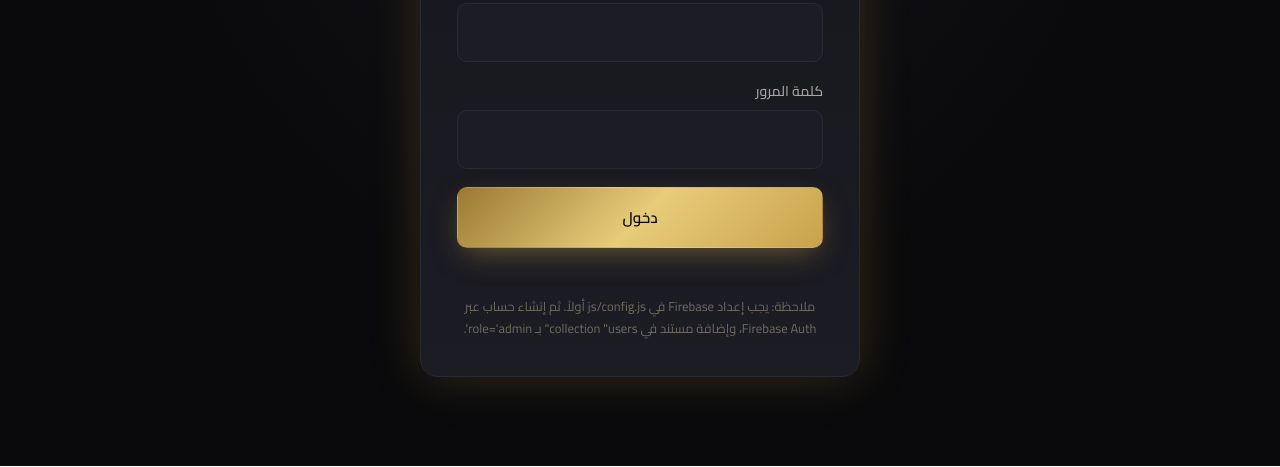
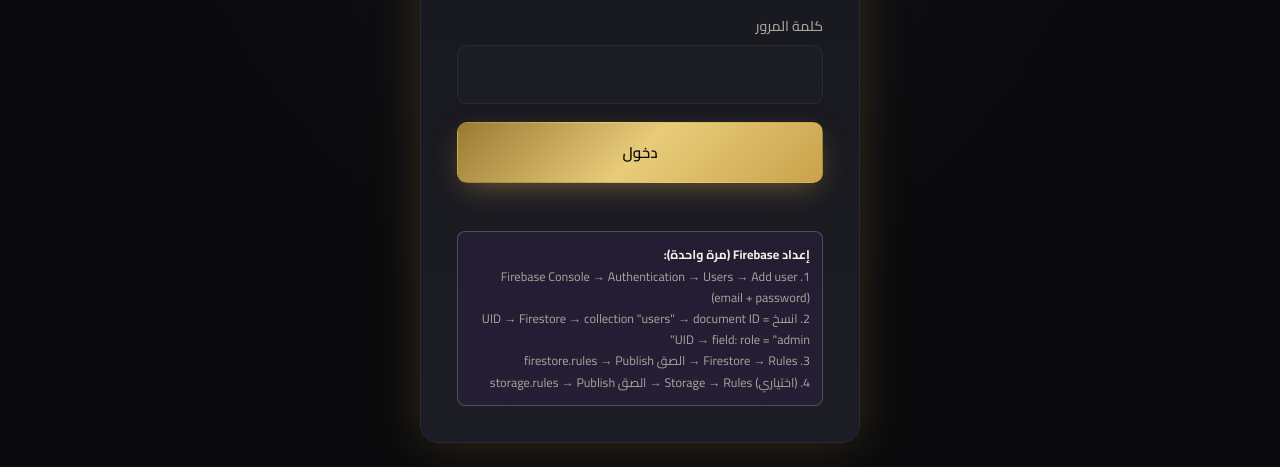
Before and after one commit to mohamedmohnad88-byte/alpha-house-website, a website: page admin/login.html in a window 1280 px wide. Shown: the part 334-801 px from the top of the page. Drawn offline with Linux system fonts and the light colour scheme.

Commit message:
Improve admin error messages and Firebase setup guidance

```diff
--- a/admin/login.html
+++ b/admin/login.html
@@ -33,9 +33,13 @@
         <button type="submit" class="btn btn-primary btn-block">دخول</button>
         <p class="form-status" id="status"></p>
       </form>
-      <p style="text-align:center;color:var(--text-dim);font-size:0.8rem;margin-top:16px;">
-        ملاحظة: يجب إعداد Firebase في js/config.js أولاً. ثم إنشاء حساب عبر Firebase Auth، وإضافة مستند في collection "users" بـ role='admin'.
-      </p>
+      <div style="margin-top:16px;padding:12px;background:rgba(138,79,255,0.08);border:1px solid var(--v-border-strong,rgba(201,201,212,0.28));border-radius:8px;font-size:0.78rem;color:var(--text-muted);">
+        <strong style="color:var(--text);">إعداد Firebase (مرة واحدة):</strong><br/>
+        1. Firebase Console → Authentication → Users → Add user (email + password)<br/>
+        2. انسخ UID → Firestore → collection "users" → document ID = UID → field: role = "admin"<br/>
+        3. Firestore → Rules → الصق firestore.rules → Publish<br/>
+        4. (اختياري) Storage → Rules → الصق storage.rules → Publish
+      </div>
     </div>
   </div>
 
--- a/js/admin.js
+++ b/js/admin.js
@@ -41,7 +41,7 @@
           if (!snap.exists) {
             dbg('no users doc for ' + user.uid);
             await auth.signOut();
-            alert('هذا الحساب غير مسجل كمدير (لا يوجد users/' + user.uid + ').');
+            alert('هذا الحساب غير مسجل كمدير.\n\nالإصلاح:\n1. Firebase Console → Firestore → collection "users"\n2. أنشئ document ID = ' + user.uid + '\n3. field: role = "admin"\n\nأو افتح admin/login.html للاطلاع على التعليمات.');
             window.location.href = 'login.html';
             resolve(false);
             return;
```
